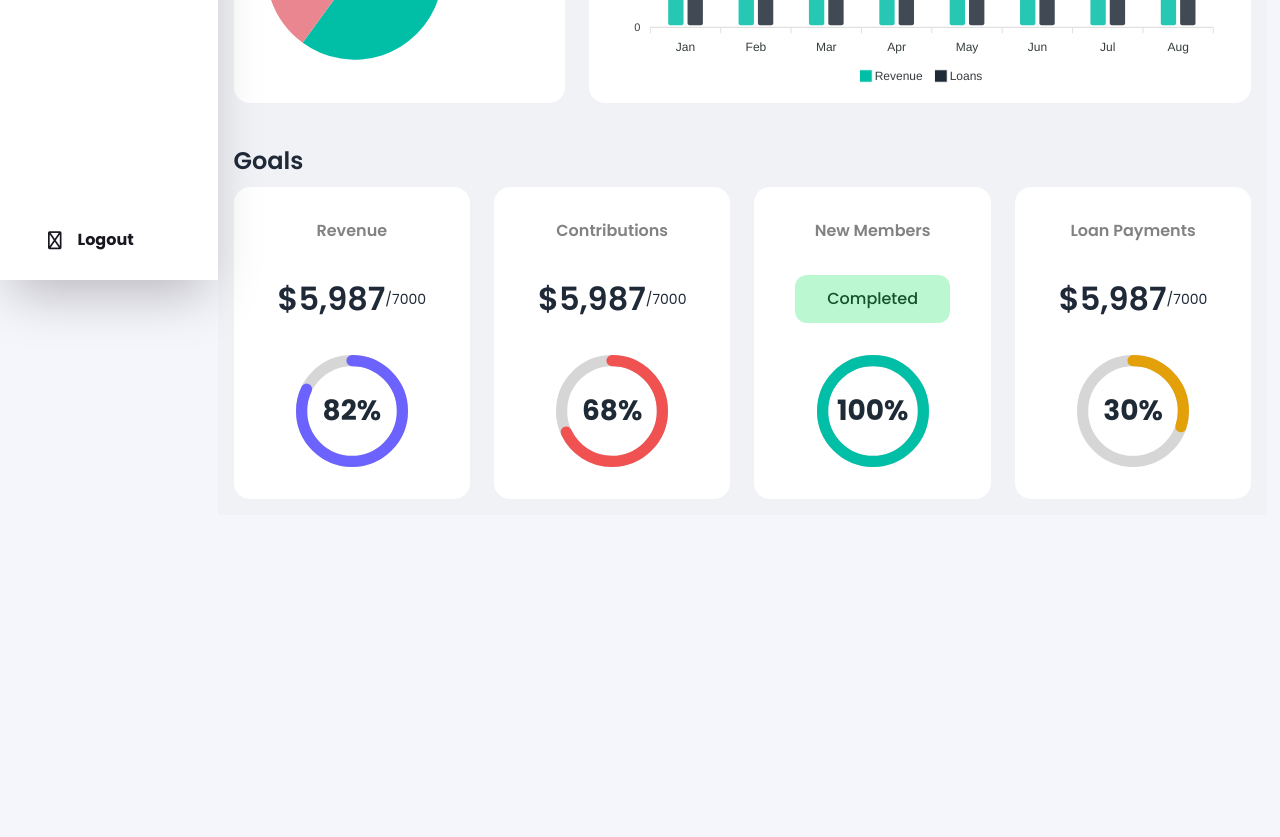
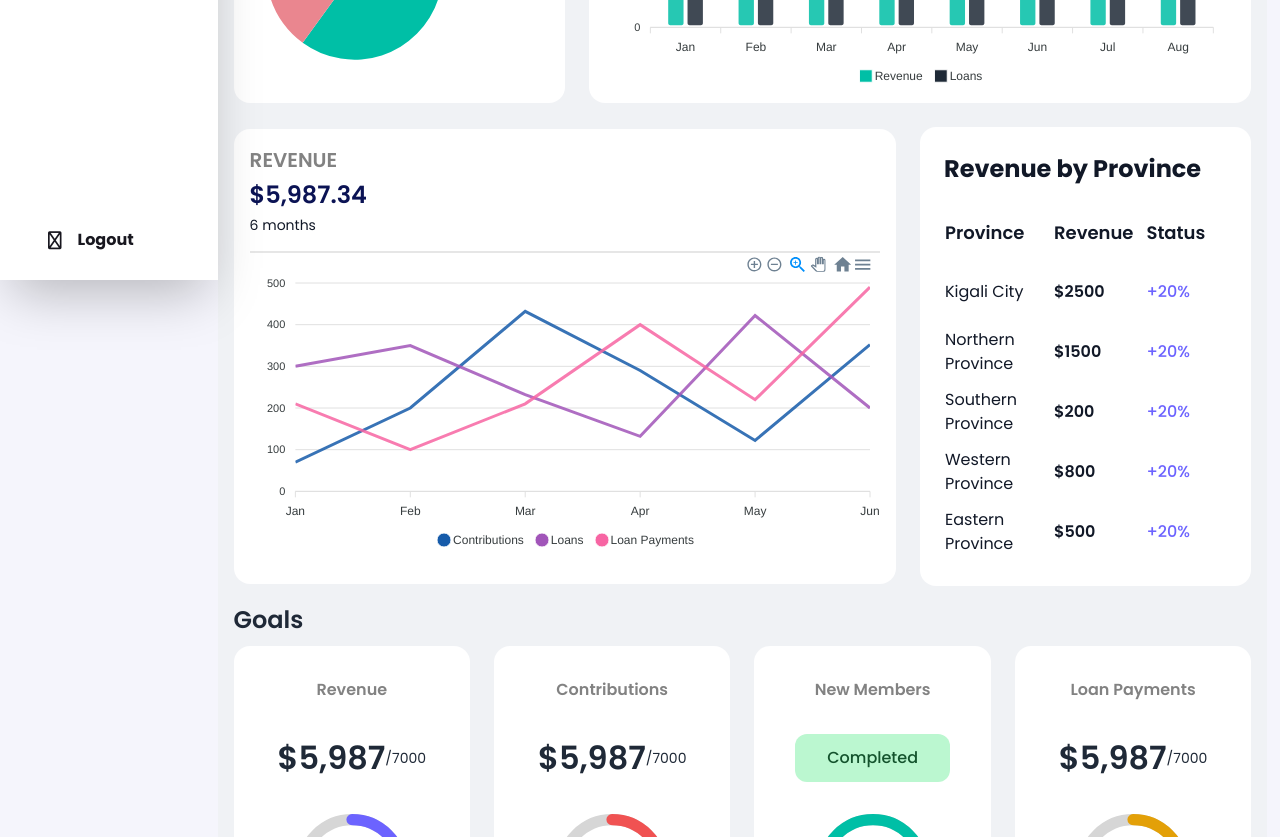
Before and after one commit to IGIRANEZAJosue/ij222, a React (Vite) app: page /dashboard in a window 1280 px wide. Shown: the part 520-1357 px from the top of the page. Before the commit the page ends 1035 px from the top, so only its background shows below. Built offline with nearby package versions, Linux system fonts and the light colour scheme; some icons are missing.

Commit message:
Line Chart, province stats

```diff
--- a/src/App.jsx
+++ b/src/App.jsx
@@ -7,7 +7,6 @@ import Payments from "./Pages/Payments"
 import Loans from "./Pages/Loans"
 import Profile from "./Pages/Members"
 import Settings from "./Pages/Settings"
-import Home from './Pages/Home'
 
 import { Route, Routes } from "react-router-dom"
 import Members from './Pages/Members'
--- a/src/Pages/Dashboard.jsx
+++ b/src/Pages/Dashboard.jsx
@@ -1,10 +1,11 @@
-import { useEffect, useState } from 'react'
-import { Link } from 'react-router-dom';
+
 import Goals from '../components/Goals';
 import DashboardHeader from '../components/DashboardHeader';
 import BarChart from '../components/BarChart';
 import PieChart from '../components/PieChart';
 import AnalyticsCards from '../components/AnalyticsCards';
+import LineChart from '../components/linechart';
+import Provinces from '../components/Provinces';
 
 
 const Dashboard = () => {
@@ -25,6 +26,16 @@ const Dashboard = () => {
                <div className=" w-2/3">
                   <BarChart />
                </div>
+            </div>
+
+            <div className="flex items-center gap-6">
+
+               <div className=" w-2/3 ">
+                  <LineChart />
+               </div>
+               <div className=" w-1/3 ">
+                  <Provinces />
+               </div>
 
             </div>
 
--- /dev/null
+++ b/src/components/LineChart.jsx
@@ -0,0 +1,64 @@
+import React from 'react'
+import Chart from 'react-apexcharts'
+
+const LineChart = () => {
+
+   const series = [
+      {
+         name: "Contributions",
+         data: [70, 200, 432, 290, 122, 352],
+         color: "#165BAA",
+      },
+      {
+         name: "Loans",
+         data: [300, 350, 232, 132, 422, 200],
+         color: "#A155B9",
+      },
+      {
+         name: "Loan Payments",
+         data: [210, 100, 210, 400, 220, 490],
+         color: "#F765A3",
+      }
+   ];
+
+   const options = {
+
+      xaxis: {
+         categories: ['Jan', 'Feb', 'Mar', 'Apr', 'May', 'Jun']
+      },
+      stroke: {
+         show: true,
+         width: 3,
+         colors: ['transparent']
+      },
+
+      dataLabels: {
+         enabled: false,
+      },
+
+   }
+
+
+   return (
+      <div className=" bg-white p-4 rounded-2xl">
+
+         <div className="flex items-start justify-between border-b-2 border-[#828282]/20">
+            <span className=" flex flex-col items-start justify-between gap-[2px] pb-4">
+               <p className=" text-[#828282] text-[20px] font-semibold ">REVENUE</p>
+               <h1 className=" text-[24px] text-[#0B1354] font-semibold ">$5,987.34</h1>
+               <p className=" text-sm font-light">6 months</p>
+            </span>
+         </div>
+
+         <Chart
+            options={options}
+            series={series}
+            type='line'
+            height="300"
+            width="100%"
+         />
+      </div>
+   )
+}
+
+export default LineChart
--- /dev/null
+++ b/src/components/MemberGrowthChart.jsx
@@ -0,0 +1,21 @@
+import React from 'react'
+import Chart from "react-apexcharts"
+
+const MemberGrowthChart = () => {
+   return (
+      <div>
+
+         <Chart
+            options={options}
+            series={series}
+            type='line'
+            height="300"
+            width="100%"
+
+         />
+
+      </div>
+   )
+}
+
+export default MemberGrowthChart
--- /dev/null
+++ b/src/components/Provinces.jsx
@@ -0,0 +1,49 @@
+import React from 'react'
+
+const Provinces = () => {
+   return (
+      <div className="bg-white p-6 rounded-2xl">
+
+         <h1 className="font-bold text-[24px] mb-4">Revenue by Province</h1>
+
+         <table className=" text-left">
+            <thead className="text-[18px] font-semibold">
+               <tr>
+                  <td scope='col' className=" w-1/3 py-4">Province</td>
+                  <td scope='col' className=" w-1/4">Revenue</td>
+                  <td scope='col' className=" w-1/4">Status</td>
+               </tr>
+            </thead>
+            <tbody>
+               <tr className=" h-[60px]">
+                  <td>Kigali City</td>
+                  <td className=" font-semibold ">$2500</td>
+                  <td className="text-[#6C63FF] font-medium">+20%</td>
+               </tr>
+               <tr className=" h-[60px] ">
+                  <td>Northern Province <br /></td>
+                  <td className=" font-semibold ">$1500</td>
+                  <td className="text-[#6C63FF] font-medium">+20%</td>
+               </tr>
+               <tr className=" h-[60px]">
+                  <td>Southern Province</td>
+                  <td className=" font-semibold ">$200</td>
+                  <td className="text-[#6C63FF] font-medium">+20%</td>
+               </tr>
+               <tr className=" h-[60px]">
+                  <td>Western Province</td>
+                  <td className=" font-semibold ">$800</td>
+                  <td className="text-[#6C63FF] font-medium">+20%</td>
+               </tr>
+               <tr className=" h-[60px]">
+                  <td>Eastern Province</td>
+                  <td className=" font-semibold ">$500</td>
+                  <td className="text-[#6C63FF] font-medium">+20%</td>
+               </tr>
+            </tbody>
+         </table>
+      </div>
+   )
+}
+
+export default Provinces
--- a/src/index.css
+++ b/src/index.css
@@ -23,7 +23,6 @@ root {
 
 
 
-
 body {
   display: flex;
   box-sizing: border-box;
```
